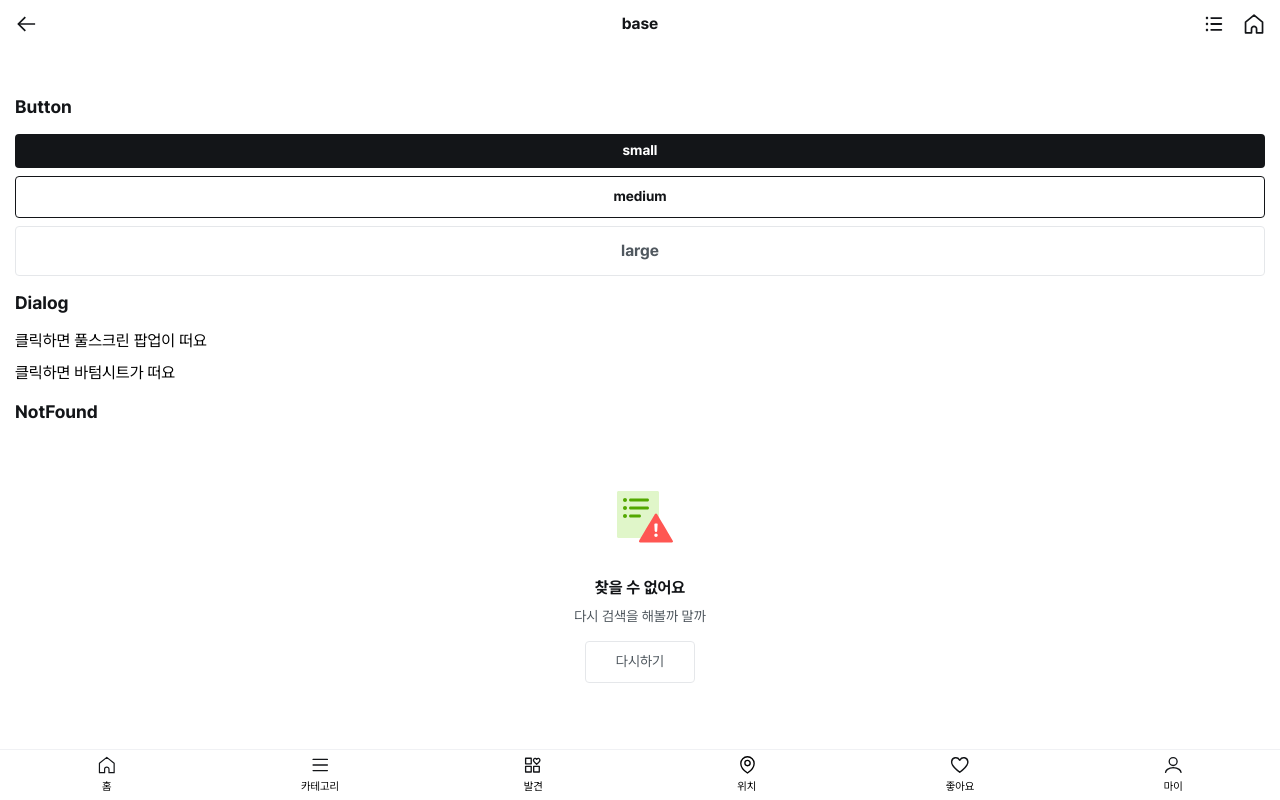
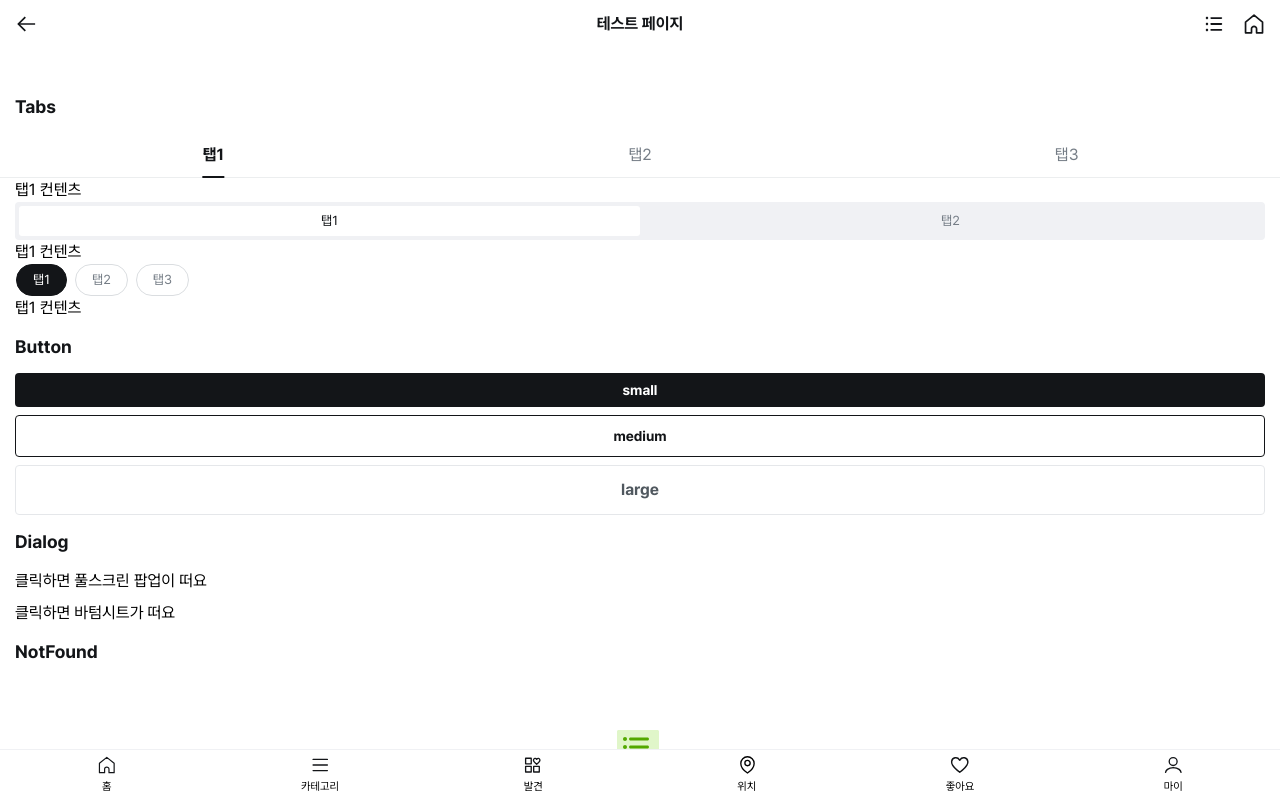
Before and after one commit to yumlog/base, a Next.js app: page /pages/test in a window 1280 px wide. Built offline with nearby package versions, Linux system fonts and the light colour scheme; a web font is replaced by a local one.

Commit message:
초기 설정

```diff
--- a/src/app/layout.tsx
+++ b/src/app/layout.tsx
@@ -6,7 +6,7 @@ import type { Metadata } from "next";
 import Layout from "@/components/Layout";
 
 export const metadata: Metadata = {
-  title: "베이스",
+  title: "base",
   description: "Generated by create next app",
 };
 
@@ -18,7 +18,7 @@ export default function RootLayout({
   return (
     <html lang="ko">
       <body>
-        <Layout title="base">{children}</Layout>
+        <Layout>{children}</Layout>
       </body>
     </html>
   );
--- a/src/app/pages/test/page.tsx
+++ b/src/app/pages/test/page.tsx
@@ -47,7 +47,24 @@ const TestPage = () => {
 
   return (
     <>
-      <div style={{ height: 80 }} />
+      <section className="inline">
+        <Title title="Tabs" />
+        <Tabs
+          tabType="underbar"
+          tabTitles={["탭1", "탭2", "탭3"]}
+          tabContents={["탭1 컨텐츠", "탭2 컨텐츠", "탭3 컨텐츠"]}
+        />
+        <Tabs
+          tabType="block"
+          tabTitles={["탭1", "탭2"]}
+          tabContents={["탭1 컨텐츠", "탭2 컨텐츠"]}
+        />
+        <Tabs
+          tabType="chip"
+          tabTitles={["탭1", "탭2", "탭3"]}
+          tabContents={["탭1 컨텐츠", "탭2 컨텐츠", "탭3 컨텐츠"]}
+        />
+      </section>
 
       <section>
         <Title title="Button" />
@@ -110,25 +127,6 @@ const TestPage = () => {
         </div>
       </section>
 
-      <section className="inline">
-        <Title title="Tabs" />
-        <Tabs
-          tabType="underbar"
-          tabTitles={["탭1", "탭2", "탭3"]}
-          tabContents={["탭1 컨텐츠", "탭2 컨텐츠", "탭3 컨텐츠"]}
-        />
-        <Tabs
-          tabType="block"
-          tabTitles={["탭1", "탭2"]}
-          tabContents={["탭1 컨텐츠", "탭2 컨텐츠"]}
-        />
-        <Tabs
-          tabType="chip"
-          tabTitles={["탭1", "탭2", "탭3"]}
-          tabContents={["탭1 컨텐츠", "탭2 컨텐츠", "탭3 컨텐츠"]}
-        />
-      </section>
-
       <section>
         <Title title="TextField" />
         <TextField
@@ -155,8 +153,6 @@ const TestPage = () => {
         </Tooltip>
       </section>
 
-      <div style={{ height: 100 }} />
-
       {fullDialog}
       {bottomSheet}
     </>
--- a/src/components/Layout/index.module.scss
+++ b/src/components/Layout/index.module.scss
@@ -4,7 +4,7 @@
   height: 100svh;
 }
 
-.content {
+.content-wrap {
   flex: 1;
   padding: 0 15px;
   overflow-y: auto;
@@ -12,6 +12,11 @@
   -webkit-overflow-scrolling: touch;
   touch-action: pan-y;
   overflow-anchor: none;
+}
+
+.content {
+  padding-top: 80px;
+  padding-bottom: 100px;
 }
 
 .btn-wrap {
--- a/src/components/Layout/index.tsx
+++ b/src/components/Layout/index.tsx
@@ -1,6 +1,7 @@
 "use client";
 
 import classNames from "classnames/bind";
+import { usePathname } from "next/navigation";
 import type { ReactNode } from "react";
 import { useEffect, useRef, useState } from "react";
 
@@ -10,13 +11,12 @@ import NavigationBar from "@/components/NavigationBar";
 import TabBar from "@/components/TabBar";
 import TopButton from "@/components/TopButton";
 import { LayoutContext } from "@/contexts/LayoutContexts";
+import { PageSettings } from "@/contexts/LayoutContexts";
 
 const cx = classNames.bind(styles);
 
 interface LayoutProps {
-  title?: string;
   children: ReactNode;
-  hasTabBar?: boolean;
   disabled?: boolean;
   cancelText?: string;
   confirmText?: string;
@@ -25,9 +25,7 @@ interface LayoutProps {
 }
 
 const Layout = ({
-  title,
   children,
-  hasTabBar = true,
   disabled = false,
   cancelText,
   confirmText,
@@ -37,6 +35,10 @@ const Layout = ({
   const contentRef = useRef<HTMLElement>(null);
   const [navVisible, setNavVisible] = useState(true);
   const [tabVisible, setTabVisible] = useState(true);
+  const pathname = usePathname();
+  const PageSetting = PageSettings[pathname];
+  const title = PageSetting?.title || "base";
+  const hasTabBar = PageSetting?.tabVisible ?? true;
 
   useEffect(() => {
     const target = contentRef.current;
@@ -71,8 +73,8 @@ const Layout = ({
           scrollTarget={contentRef}
           onVisibleChange={setNavVisible}
         />
-        <main id="test" ref={contentRef} className={cx("content")}>
-          {children}
+        <main ref={contentRef} className={cx("content-wrap")}>
+          <div className={cx("content")}>{children}</div>
         </main>
         {(cancelText || confirmText) && (
           <div className={cx("content-btn")}>
--- a/src/contexts/LayoutContexts.tsx
+++ b/src/contexts/LayoutContexts.tsx
@@ -13,3 +13,14 @@ export const LayoutContext = createContext<LayoutContextType>({
 });
 
 export const useLayoutContext = () => useContext(LayoutContext);
+
+export interface PageSettings {
+  title: string;
+  navVisible?: boolean;
+  tabVisible?: boolean;
+}
+
+export const PageSettings: Record<string, PageSettings> = {
+  "/": { title: "홈", tabVisible: false },
+  "/pages/test": { title: "테스트 페이지" },
+};
```
